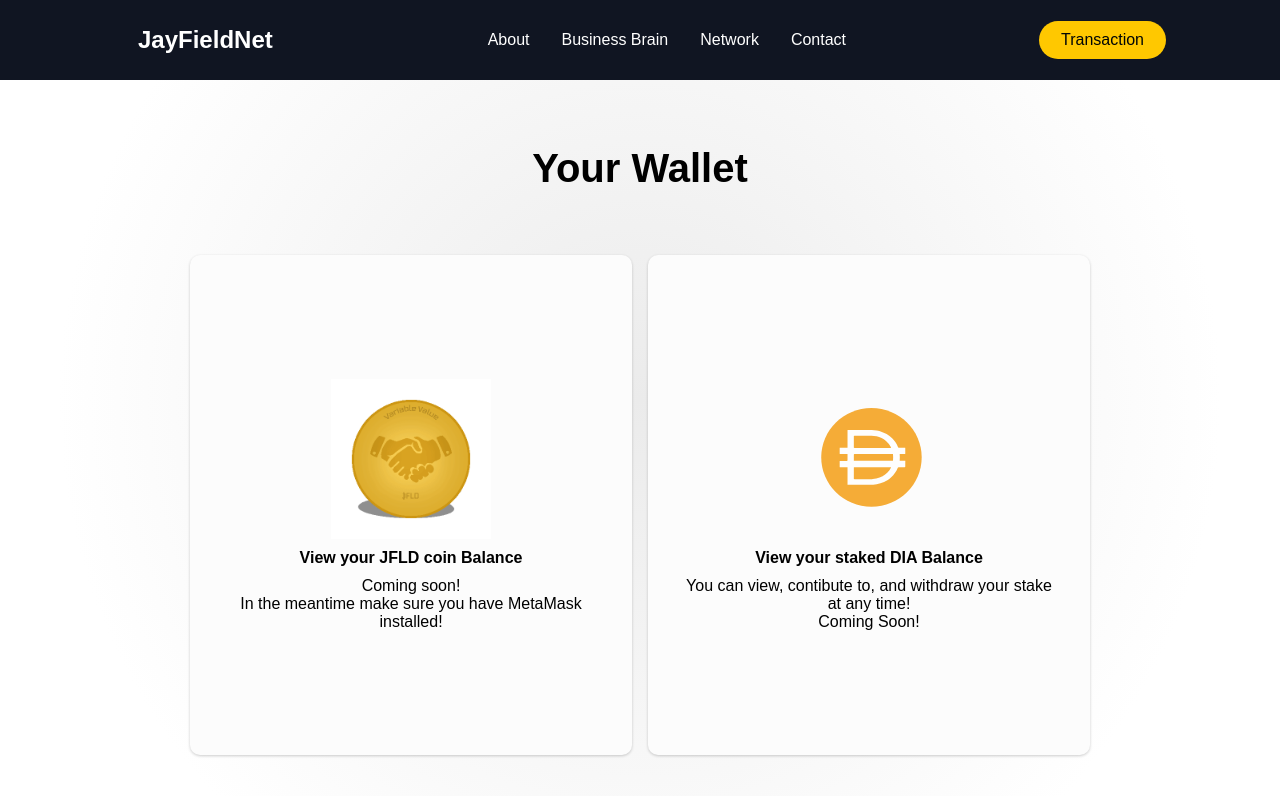
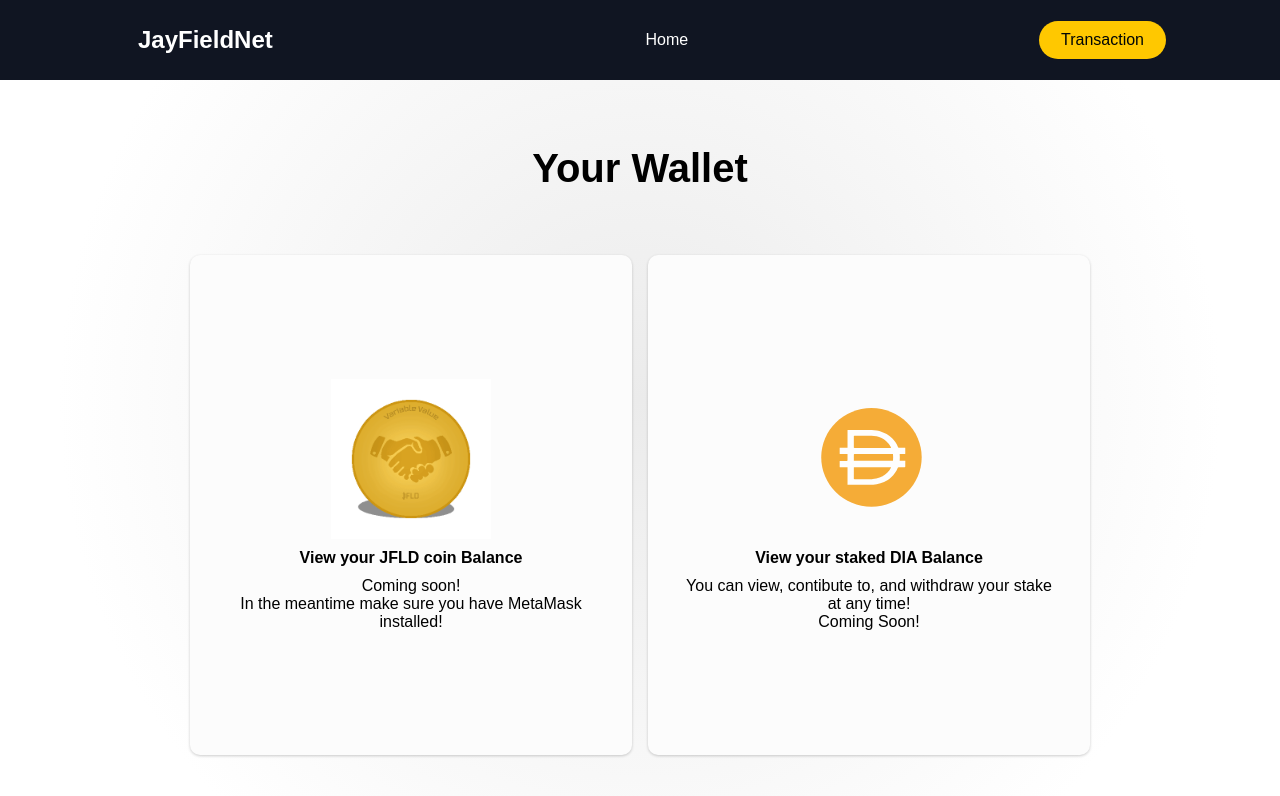
Before and after one commit to tena4881/jayfieldnetbeta, a React (Create React App) app: page /profile in a window 1280 px wide. Shown: the top 796 px of the page. Built offline with nearby package versions, Linux system fonts and the light colour scheme; the HTML template or start-up script is replaced by a standard one; a web font is replaced by a local one; what web3 would draw is missing.

Commit message:
fixing mobile nav

```diff
--- a/src/components/ProfileNav/index.js
+++ b/src/components/ProfileNav/index.js
@@ -54,55 +54,20 @@ const ProfileNavbar = ({ toggle }) => {
             <NavMenu>
               <NavItem>
                 <NavLinks
-                  to='about'
+                  to='/'
                   smooth={true}
                   duration={500}
                   spy={true}
                   exact='true'
                   offset={-80}
                 >
-                  About
+                  Home
                 </NavLinks>
               </NavItem>
-              <NavItem>
-                <NavLinks
-                  to='discover'
-                  smooth={true}
-                  duration={500}
-                  spy={true}
-                  exact='true'
-                  offset={-80}
-                >
-                  Business Brain
-                </NavLinks>
-              </NavItem>
-              <NavItem>
-                <NavLinks
-                  to='services'
-                  smooth={true}
-                  duration={500}
-                  spy={true}
-                  exact='true'
-                  offset={-80}
-                >
-                  Network
-                </NavLinks>
-              </NavItem>
-              <NavItem>
-                <NavLinks
-                  to='signup'
-                  smooth={true}
-                  duration={500}
-                  spy={true}
-                  exact='true'
-                  offset={-80}
-                >
-                  Contact
-                </NavLinks>
-              </NavItem>
+
             </NavMenu>
             <NavBtn>
-              <NavBtnLink to='/signin'>Transaction</NavBtnLink>
+              <NavBtnLink to='profile'>Transaction</NavBtnLink>
             </NavBtn>
           </NavbarContainer>
         </Nav>
--- a/src/components/ProfileSidebar/ProfileSidebarElements.js
+++ b/src/components/ProfileSidebar/ProfileSidebarElements.js
@@ -45,27 +45,12 @@ export const SidebarMenu = styled.ul`
   text-align: center;
 
   @media screen and (max-width: 480px) {
-    grid-template-rows: repeat(6, 60px);
+    grid-template-rows: repeat(6, 40px);
   }
 `;
 
-export const SidebarLink = styled(LinkS)`
-  display: flex;
-  align-items: center;
-  justify-content: center;
-  font-size: 1.5rem;
-  text-decoration: none;
-  list-style: none;
-  transition: 0.2s ease-in-out;
-  text-decoration: none;
-  color: #fff;
-  cursor: pointer;
 
-  &:hover {
-    color: #ffc800;
-    transition: 0.2s ease-in-out;
-  }
-`;
+
 
 export const SideBtnWrap = styled.div`
   display: flex;
@@ -91,3 +76,20 @@ export const SidebarRoute = styled(LinkR)`
     color: #010606;
   }
 `;
+export const SidebarLink = styled(LinkR)`
+    display: flex;
+    align-items: center;
+    justify-content: center;
+    font-size: 1.5rem;
+    text-decoration: none;
+    list-style: none;
+    transition: 0.2s ease-in-out;
+    text-decoration: none;
+    color: #fff;
+    cursor: pointer;
+
+    &:hover {
+      color: #ffc800;
+      transition: 0.2s ease-in-out;
+    }
+`;
--- a/src/components/ProfileSidebar/index.js
+++ b/src/components/ProfileSidebar/index.js
@@ -9,7 +9,7 @@ import {
   SidebarRoute,
   SideBtnWrap
 } from './ProfileSidebarElements';
-
+import Home from '../../pages/index'
 const ProfileSidebar = ({ isOpen, toggle }) => {
   return (
     <SidebarContainer isOpen={isOpen} onClick={toggle}>
@@ -18,50 +18,8 @@ const ProfileSidebar = ({ isOpen, toggle }) => {
       </Icon>
       <SidebarWrapper>
         <SidebarMenu>
-          <SidebarLink
-            to='about'
-            onClick={toggle}
-            smooth={true}
-            duration={500}
-            spy={true}
-            exact='true'
-            offset={-80}
-          >
-            About
-          </SidebarLink>
-          <SidebarLink
-            to='discover'
-            onClick={toggle}
-            smooth={true}
-            duration={500}
-            spy={true}
-            exact='true'
-            offset={-80}
-          >
-            Discover
-          </SidebarLink>
-          <SidebarLink
-            to='services'
-            onClick={toggle}
-            smooth={true}
-            duration={500}
-            spy={true}
-            exact='true'
-            offset={-80}
-          >
-            Services
-          </SidebarLink>
-          <SidebarLink
-            to='signup'
-            onClick={toggle}
-            smooth={true}
-            duration={500}
-            spy={true}
-            exact='true'
-            offset={-80}
-          >
-            Sign Up
-          </SidebarLink>
+        <SidebarLink to='/'>Return Home</SidebarLink>
+
         </SidebarMenu>
         <SideBtnWrap>
           <SidebarRoute to='/profile'>Transactions</SidebarRoute>
--- a/src/components/Sidebar/index.js
+++ b/src/components/Sidebar/index.js
@@ -38,7 +38,7 @@ const Sidebar = ({ isOpen, toggle }) => {
             exact='true'
             offset={-80}
           >
-            Discover
+            Business Brain
           </SidebarLink>
           <SidebarLink
             to='services'
@@ -49,7 +49,7 @@ const Sidebar = ({ isOpen, toggle }) => {
             exact='true'
             offset={-80}
           >
-            Services
+            Network
           </SidebarLink>
           <SidebarLink
             to='signup'
@@ -60,7 +60,7 @@ const Sidebar = ({ isOpen, toggle }) => {
             exact='true'
             offset={-80}
           >
-            Sign Up
+            Contact
           </SidebarLink>
         </SidebarMenu>
         <SideBtnWrap>
```
Also changed, not shown: 1 other file (tests, documents, lock files or other folders).
